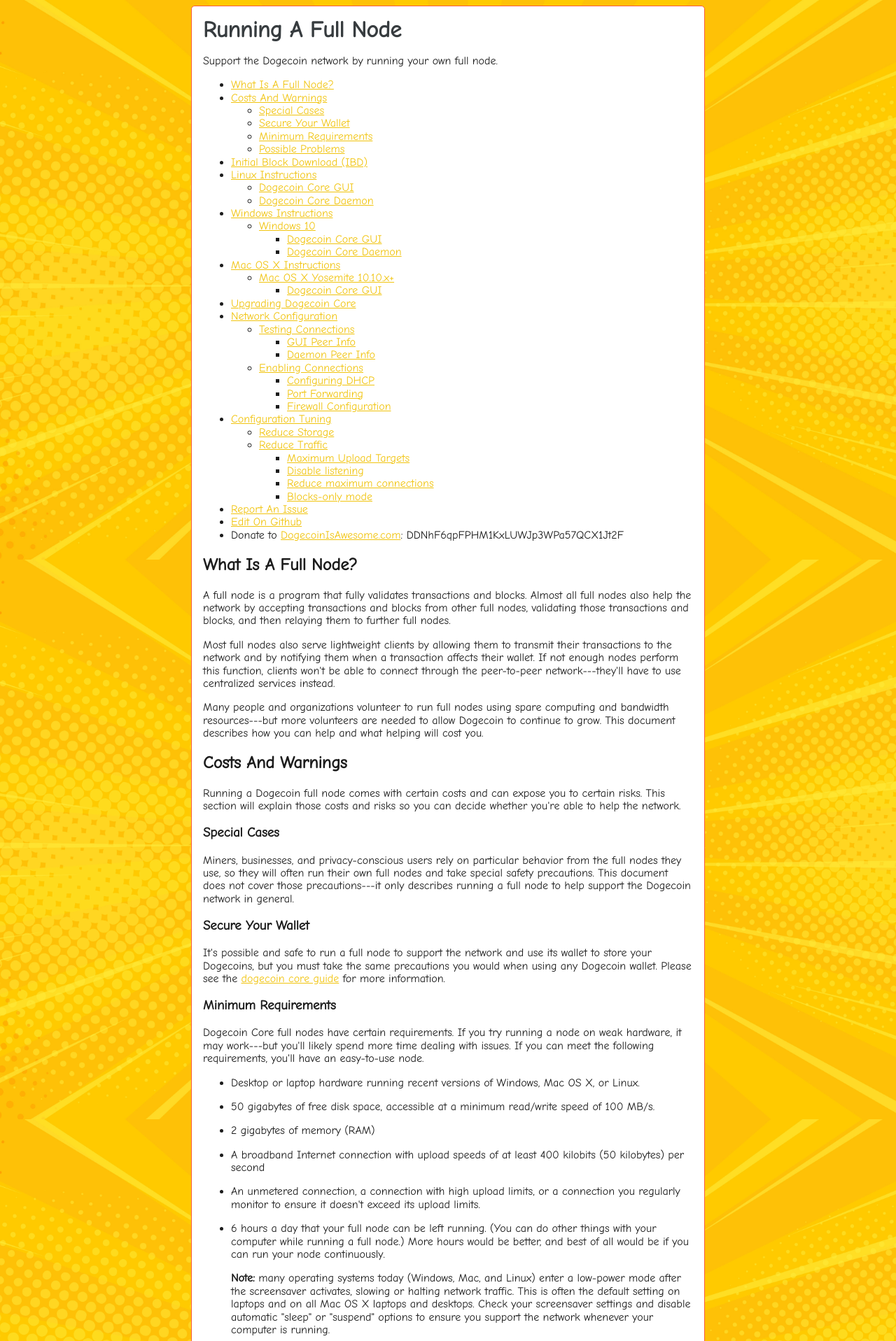
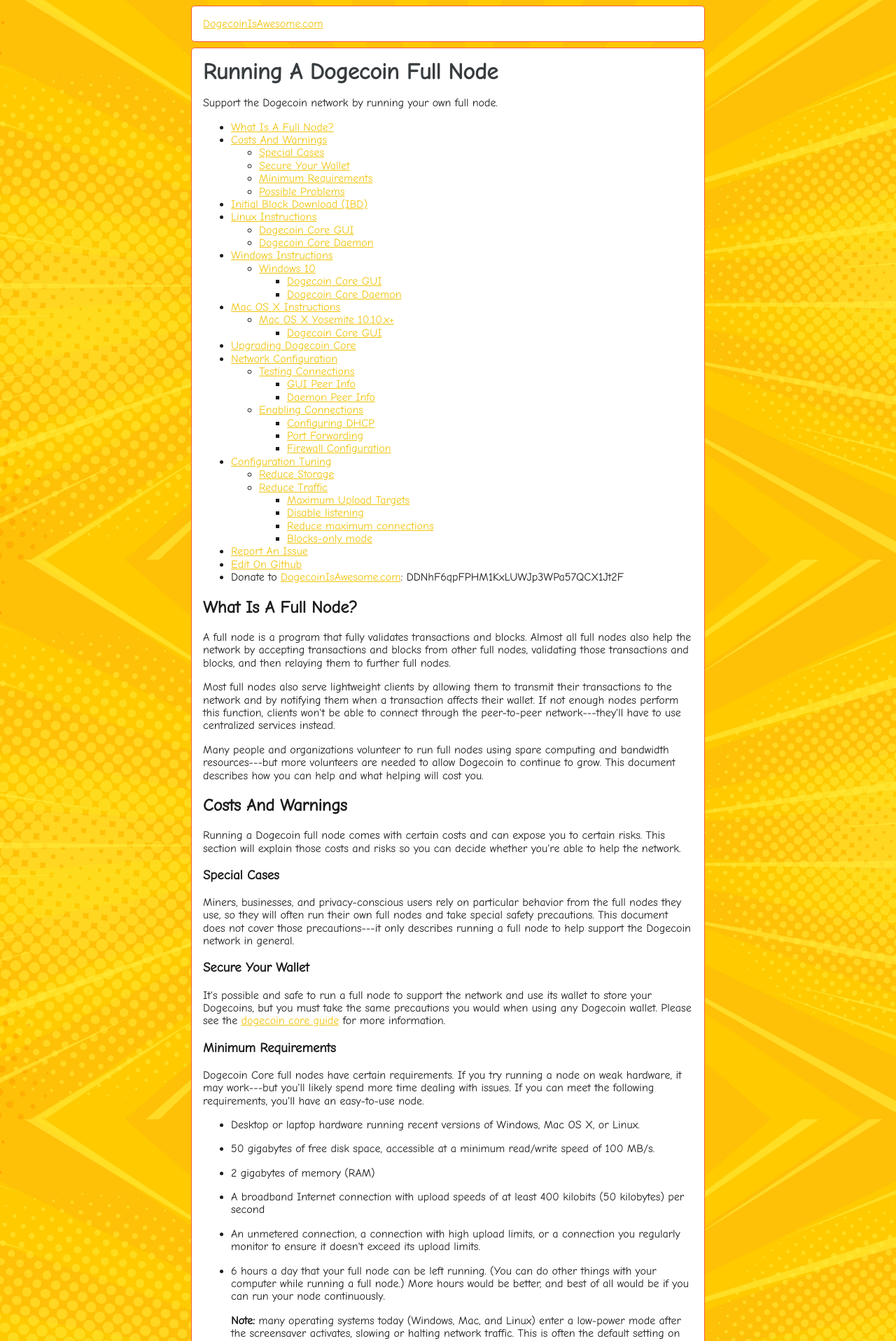
Before and after one commit to dogecoinisawesome-dot-com/DogecoinIsAwesome.com, a Flask app: page /full-node in a window 1280 px wide. Shown: the top 1917 px of the page at 70% size. Run offline with Flask 2, Linux system fonts and the light colour scheme.

Commit message:
Change title and css style names.

```diff
--- a/static/docs/full-node.md
+++ b/static/docs/full-node.md
@@ -1,4 +1,4 @@
-# Running A Full Node
+# Running A Dogecoin Full Node
 
 Support the Dogecoin network by running your own full node.
 
--- a/templates/full-node.html
+++ b/templates/full-node.html
@@ -2,11 +2,11 @@
 <html lang="en">
 
 <head>
-    <title>DogecoinIsAwesome.com</title>
+    <title>Running A Dogecoin Full Node</title>
     <meta charset="UTF-8">
     <meta name="author" content="Jacek Trociński">
     <meta name="description" content="Dogecoin is awesome, enough said.">
-    <meta name="keywords" content="dogecoin, is, awesome">
+    <meta name="keywords" content="dogecoin, doge, full node, instructions, guide">
     <meta name="viewport" content="width=device-width, initial-scale=1.0">
 
     <link rel="preconnect" href="https://fonts.gstatic.com">
@@ -19,8 +19,13 @@
 
 <body>
     <div id="center-content">
-        <div id="content">
-            {{ markdown_html |safe }}
+        <div>
+            <div id="content">
+                <a href="/">DogecoinIsAwesome.com</a>
+            </div>
+            <div id="content">
+                {{ markdown_html |safe }}
+            </div>
         </div>
     </div>
 </body>
```
